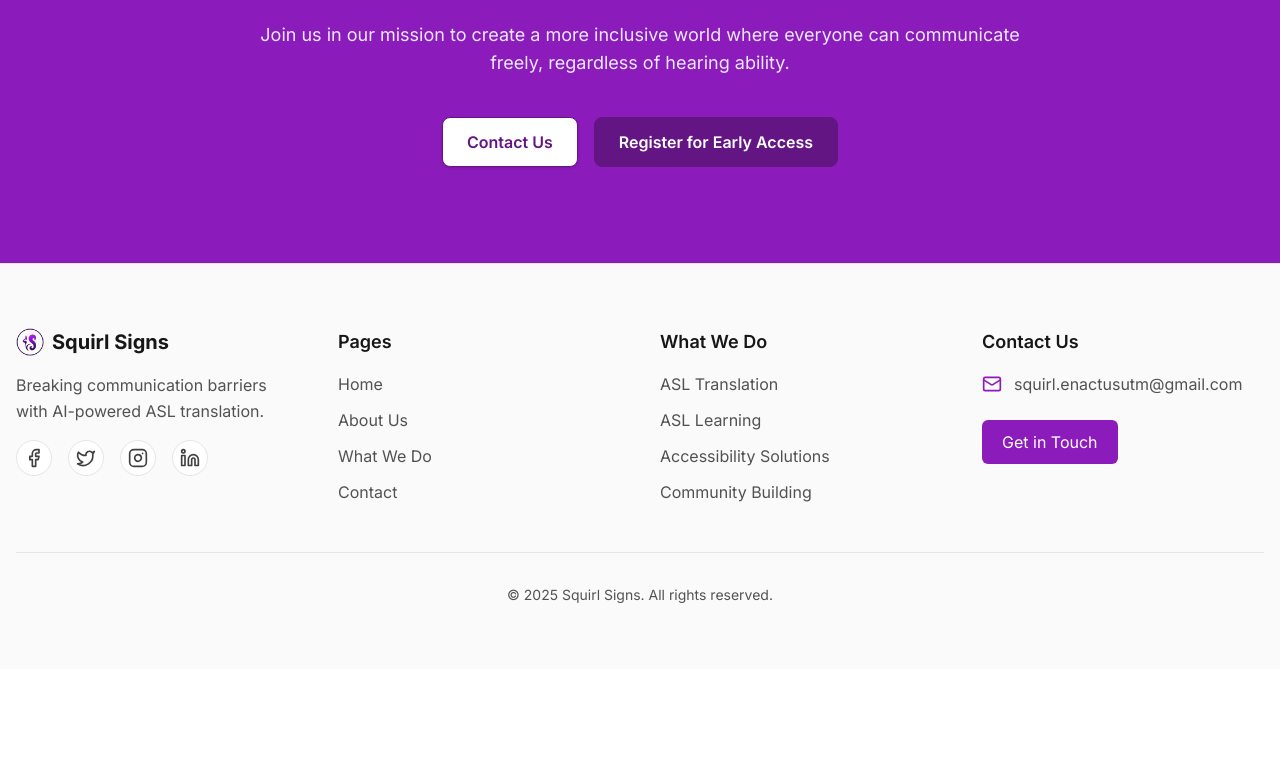
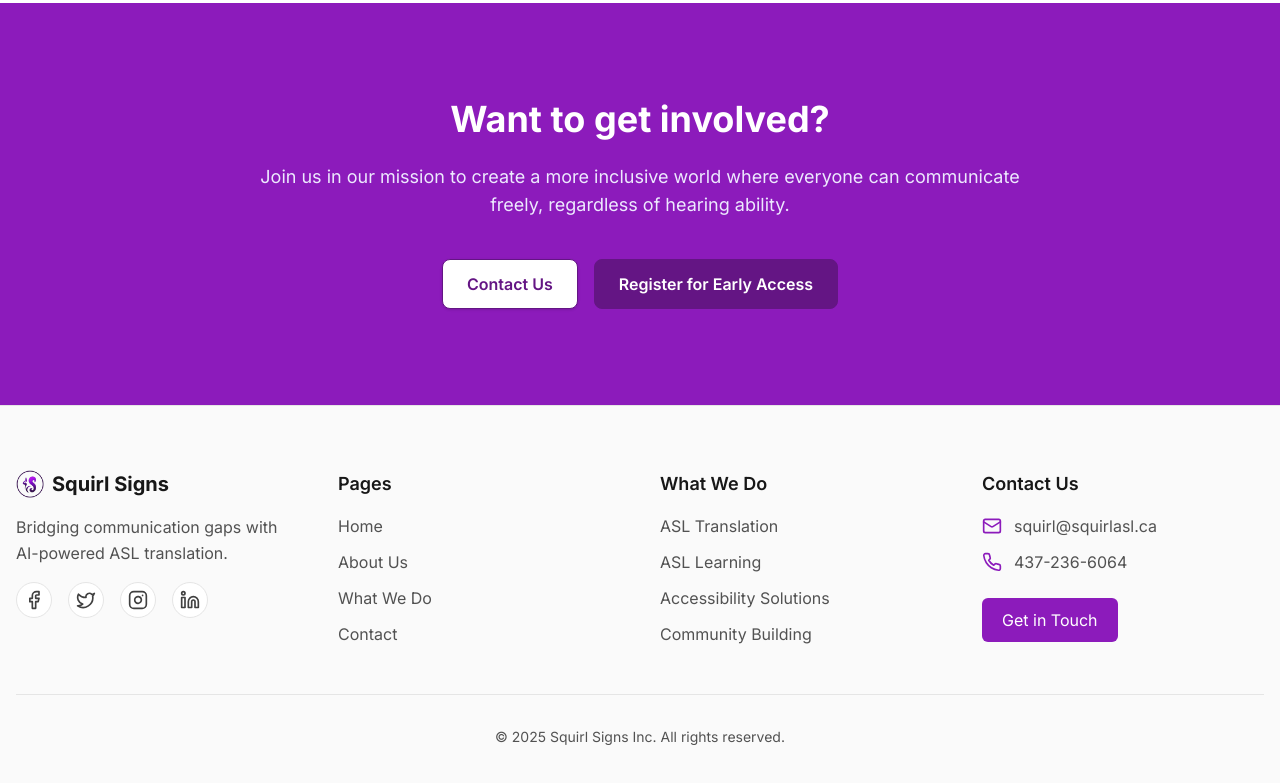
Before and after one commit to HassanFazal97/SquirlSignsWebsite, a React (Vite) app: page / in a window 1280 px wide. Shown: the part 3123-3906 px from the top of the page. Before the commit the page ends 3792 px from the top, so only its background shows below. Built offline with nearby package versions, Linux system fonts and the light colour scheme.

Commit message:
done home page

```diff
--- a/src/components/Footer.tsx
+++ b/src/components/Footer.tsx
@@ -1,5 +1,5 @@
 import { Link } from 'react-router-dom';
-import { Facebook, Twitter, Instagram, Linkedin, Mail } from 'lucide-react';
+import { Facebook, Twitter, Instagram, Linkedin, Mail, Phone } from 'lucide-react';
 
 const Footer = () => {
   const currentYear = new Date().getFullYear();
@@ -15,7 +15,7 @@ const Footer = () => {
               <span className="text-xl font-bold text-neutral-900">Squirl Signs</span>
             </Link>
             <p className="text-neutral-600 mt-4 leading-relaxed">
-              Breaking communication barriers with AI-powered ASL translation.
+              Bridging communication gaps with AI-powered ASL translation.
             </p>
             <div className="flex space-x-4 mt-6">
               <SocialIcon icon={<Facebook size={20} />} href="https://facebook.com" />
@@ -53,7 +53,11 @@ const Footer = () => {
             <ul className="space-y-3">
               <li className="flex items-start space-x-3 text-neutral-600">
                 <Mail size={20} className="text-primary-600 mt-0.5 flex-shrink-0" />
-                <span>squirl.enactusutm@gmail.com</span>
+                <span>squirl@squirlasl.ca</span>
+              </li>
+              <li className="flex items-start space-x-3 text-neutral-600">
+                <Phone size={20} className="text-primary-600 mt-0.5 flex-shrink-0" />
+                <span>437-236-6064</span>
               </li>
             </ul>
             <div className="mt-6">
@@ -68,7 +72,7 @@ const Footer = () => {
         </div>
 
         <div className="border-t border-neutral-200 mt-12 pt-8 text-center text-neutral-600 text-sm">
-          <p>© {currentYear} Squirl Signs. All rights reserved.</p>
+          <p>© {currentYear} Squirl Signs Inc. All rights reserved.</p>
         </div>
       </div>
     </footer>
--- a/src/pages/Contact.tsx
+++ b/src/pages/Contact.tsx
@@ -25,14 +25,14 @@ const Contact = () => {
               <ContactInfo
                 icon={<Mail className="w-6 h-6" />}
                 title="Email Us"
-                content="squirl.enactusutm@gmail.com"
-                href="mailto:squirl.enactusutm@gmail.com"
+                content="squirl@squirlasl.ca"
+                href="mailto:squirl@squirlasl.ca"
               />
               <ContactInfo
                 icon={<Phone className="w-6 h-6" />}
                 title="Call Us"
-                content="+1 (234) 567-8910"
-                href="tel:+12345678910"
+                content="+1 (437)-236-6064"
+                href="tel:+14372366064"
               />
               <ContactInfo
                 icon={<MapPin className="w-6 h-6" />}
--- a/src/pages/Home.tsx
+++ b/src/pages/Home.tsx
@@ -68,7 +68,7 @@ const VideoSection = () => (
         </p>
       </div>
 
-      <div className="max-w-5xl mx-auto bg-neutral-900 rounded-xl overflow-hidden aspect-video shadow-xl">
+      <div className="max-w-5xl mx-auto bg-neutral-900 rounded-xl overflow-hidden shadow-xl" style={{ aspectRatio: '1538/1078' }}>
         <video className="w-full h-full" controls>
           <source src="/squirl-demo.mp4" type="video/mp4" />
           Your browser does not support the video tag.
```
Also changed, not shown: 1 other file (tests, documents, lock files or other folders).
